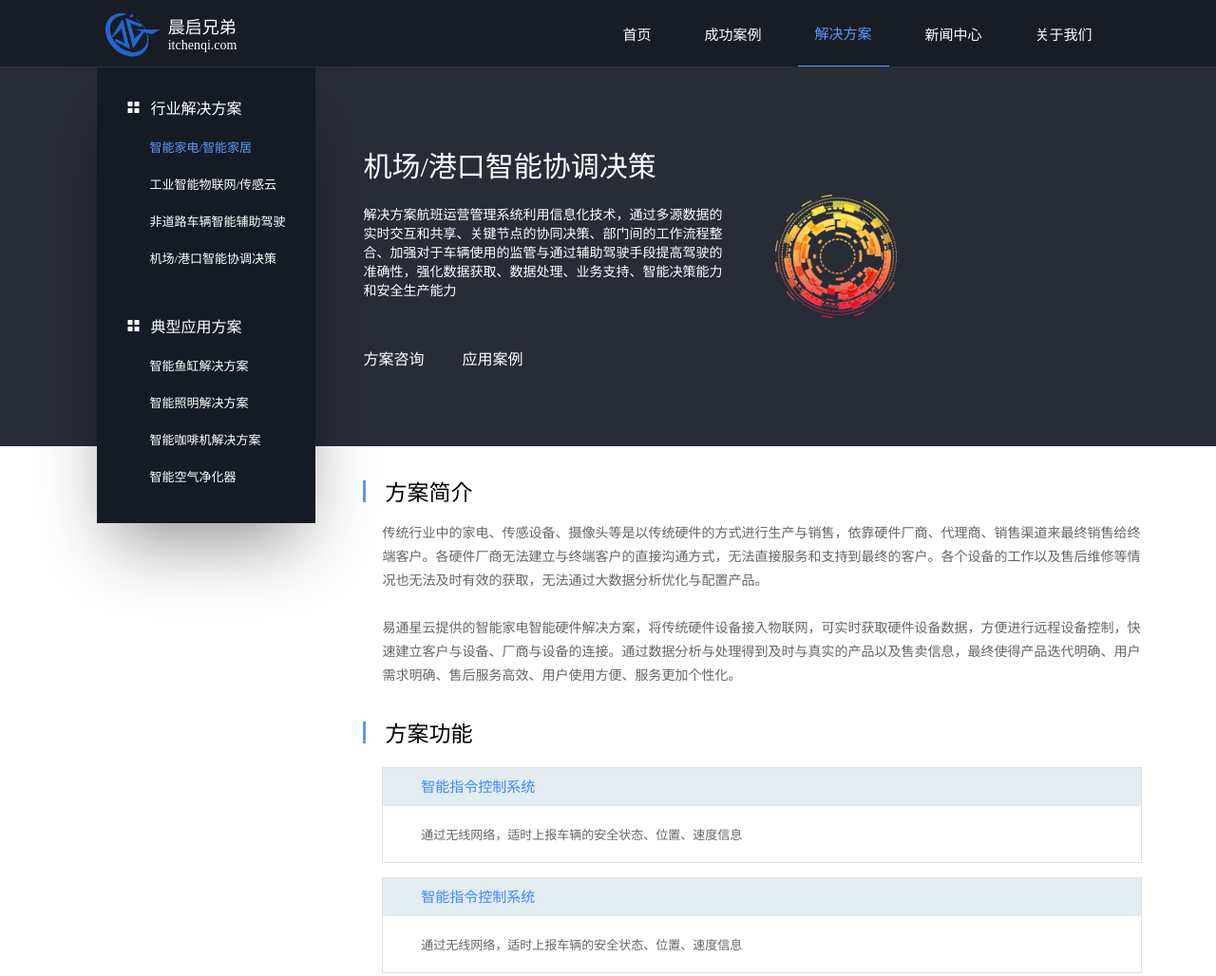
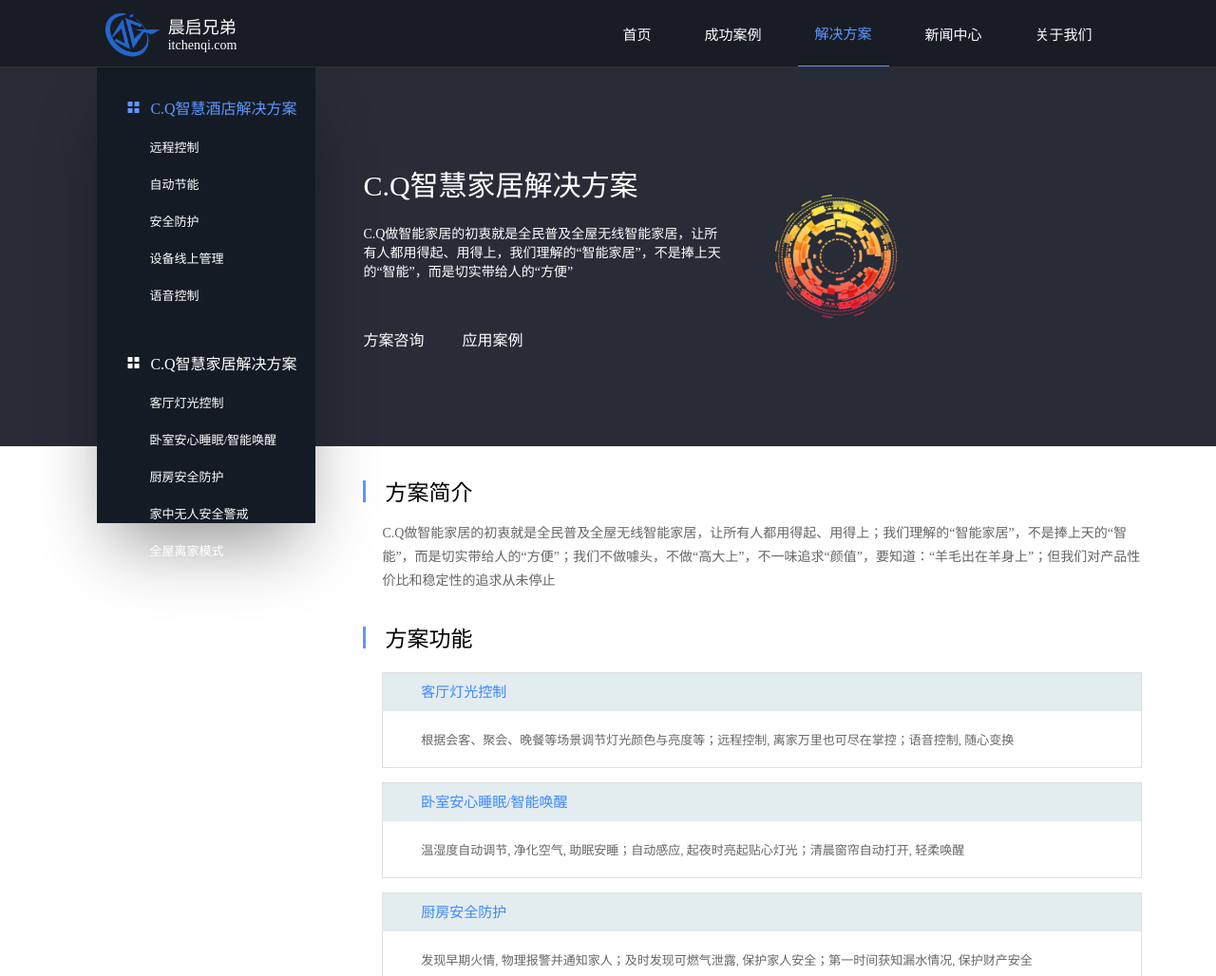
Before and after one commit to xiaoshanshan2011/front, a plain HTML site: page cqdx-front/static/html/plan/plan.html in a window 1280 px wide. Shown: the top 1028 px of the page at 95% size. Drawn offline with nearby package versions, Linux system fonts and the light colour scheme.

Commit message:
修改方案页面

```diff
--- a/cqdx-front/static/css/plan.css
+++ b/cqdx-front/static/css/plan.css
@@ -44,12 +44,17 @@
     color: #5e98ff;
 }
 
-.plan-left .line-title {
+.plan-left .line-title-off {
     display: flex;
     flex-direction: row;
     align-items: center;
     color: white;
-
+}
+.plan-left .line-title-on {
+    display: flex;
+    flex-direction: row;
+    align-items: center;
+    color: #5e98ff;
 }
 
 .line1 .top {
--- a/cqdx-front/static/html/plan/plan.html
+++ b/cqdx-front/static/html/plan/plan.html
@@ -25,23 +25,24 @@
         <div class="line1">
             <div class="plan-left">
                 <div class="left-item" v-for="(item,index1) in data">
-                    <div class="line-title">
+                    <div :class="item.isCheck || item.isClick?'line-title-on':'line-title-off'"
+                         @mouseenter="enter(index1)"
+                         @mouseleave="leave(index1)" @click="onTab(index1)">
                         <i class="el-icon-menu"></i>
                         <div style="margin-left: 10px">{{item.name}}</div>
                     </div>
                     <div class="line-child-tile"
                          :class="item.isCheck || item.isClick?'line-child-tile-on':'line-child-tile-off'"
-                         v-for="(item,index2) in item.data" @mouseenter="enter(index1,index2)"
-                         @mouseleave="leave(index1,index2)">
+                         v-for="(item,index2) in item.data">
                         {{item.name}}
                     </div>
                 </div>
             </div>
             <div class="top">
                 <div class="plan-top-content">
-                    <div class="title">机场/港口智能协调决策</div>
+                    <div class="title">{{selectData.title}}</div>
                     <div class="content">
-                        解决方案航班运营管理系统利用信息化技术，通过多源数据的实时交互和共享、关键节点的协同决策、部门间的工作流程整合、加强对于车辆使用的监管与通过辅助驾驶手段提高驾驶的准确性，强化数据获取、数据处理、业务支持、智能决策能力和安全生产能力
+                        {{selectData.content}}
                     </div>
                     <div style="margin-top: 50px;display: flex;flex-direction: row">
                         <el-button type="primary" plain>方案咨询</el-button>
@@ -64,8 +65,7 @@
                         <div class="fajj-title">方案简介</div>
                     </div>
                     <div class="fajj-content">
-                        传统行业中的家电、传感设备、摄像头等是以传统硬件的方式进行生产与销售，依靠硬件厂商、代理商、销售渠道来最终销售给终端客户。各硬件厂商无法建立与终端客户的直接沟通方式，无法直接服务和支持到最终的客户。各个设备的工作以及售后维修等情况也无法及时有效的获取，无法通过大数据分析优化与配置产品。
-                        <br/><br/>易通星云提供的智能家电智能硬件解决方案，将传统硬件设备接入物联网，可实时获取硬件设备数据，方便进行远程设备控制，快速建立客户与设备、厂商与设备的连接。通过数据分析与处理得到及时与真实的产品以及售卖信息，最终使得产品迭代明确、用户需求明确、售后服务高效、用户使用方便、服务更加个性化。
+                        {{selectData.details}}
                     </div>
                     <div class="fajj">
                         <div class="fajj-divier"></div>
@@ -73,12 +73,12 @@
                     </div>
                     <div class="fagn-content">
                         <el-row :gutter="20">
-                            <el-col span="8" v-for="(item, position) in 5">
+                            <el-col span="8" v-for="(item, position) in selectData.function">
                                 <div :id="'fagn'+position" class="item" @mouseenter="enterFagn(position)">
                                     <div style="height: 40px;background-color: #e3ecef">
-                                        <div class="title">智能指令控制系统</div>
+                                        <div class="title">{{item.title}}</div>
                                     </div>
-                                    <div class="details">通过无线网络，适时上报车辆的安全状态、位置、速度信息</div>
+                                    <div class="details">{{item.content}}</div>
                                 </div>
                             </el-col>
                         </el-row>
@@ -113,62 +113,137 @@
             activeName: 'first',
             data: [
                 {
-                    name: '行业解决方案',
+                    isCheck: false,
+                    isClick: true,
+                    name: 'C.Q智慧酒店解决方案',
                     data: [
                         {
-                            name: '智能家电/智能家居',
-                            isCheck: false,
-                            isClick: true
-                        },
-                        {
-                            name: '工业智能物联网/传感云',
+                            name: '远程控制',
                             isCheck: false,
                             isClick: false
                         },
                         {
-                            name: '非道路车辆智能辅助驾驶',
+                            name: '自动节能',
                             isCheck: false,
                             isClick: false
                         },
                         {
-                            name: '机场/港口智能协调决策',
-                            isCheck: false,
-                            isClick: false
-                        },
-                    ]
-                },
-                {
-                    name: '典型应用方案',
-                    data: [
-                        {
-                            name: '智能鱼缸解决方案',
+                            name: '安全防护',
                             isCheck: false,
                             isClick: false
                         },
                         {
-                            name: '智能照明解决方案',
+                            name: '设备线上管理',
                             isCheck: false,
                             isClick: false
                         },
                         {
-                            name: '智能咖啡机解决方案',
+                            name: '语音控制',
+                            isCheck: false,
+                            isClick: false
+                        }
+                    ]
+                },
+                {
+                    isCheck: false,
+                    isClick: false,
+                    name: 'C.Q智慧家居解决方案',
+                    data: [
+                        {
+                            name: '客厅灯光控制',
                             isCheck: false,
                             isClick: false
                         },
                         {
-                            name: '智能空气净化器',
+                            name: '卧室安心睡眠/智能唤醒',
+                            isCheck: false,
+                            isClick: false
+                        },
+                        {
+                            name: '厨房安全防护',
+                            isCheck: false,
+                            isClick: false
+                        },
+                        {
+                            name: '家中无人安全警戒',
+                            isCheck: false,
+                            isClick: false
+                        },
+                        {
+                            name: '全屋离家模式',
                             isCheck: false,
                             isClick: false
                         },
                     ]
                 }
-            ]
+            ],
+            contentData: [
+                {
+                    title: "C.Q智慧酒店解决方案",
+                    content: "实时监测客房状态、宾客需求、服务状况以及设备情况等,前台可以远程、集中管理客房设备,具有节能、高效、为客人提供人性化服务、提升酒店管理水平和酒店形象等诸多优势",
+                    details: "智慧酒店系统,从传统酒店设备无线智能化升级出发,通过免布控制线减少酒店装修成本,前台统一集中管理,降低用电消耗,以此减少酒店运营成本。对客房的门牌系统、门锁系统、中央空调系统、智能灯光系统背景音乐系统、智能窗帘系统、智能插座系统、排气扇系统等进行智能化管理与控制",
+                    function: [
+                        {
+                            title: "远程控制",
+                            content: "宾客入住前, 服务人员即可远程控制房间状态, 开启空调、空气净化器等；宾客也可使用App远程控制房内电器, 随心调节客房状态"
+                        },
+                        {
+                            title: "自动节能",
+                            content: "智能设备自动判断房内是否处于无人状态, 关闭电器, 实现自动化节能；可设定多种场景, 提升住户体验的同时实现节能环保"
+                        },
+                        {
+                            title: "安全防护",
+                            content: "智能设备自动判断房间安全状况, 多种报警方式；可设定防盗/防火/防水等多种安防场景, 为宾客与酒店/民宿提供全方位安全保障"
+                        },
+                        {
+                            title: "设备线上管理",
+                            content: "在线查看所有智能设备状态, 远程一键管理；设备问题自动报警, 在线维护简单便捷"
+                        },
+                        {
+                            title: "语音控制",
+                            content: "语音控制客房所有设备, 智能化控制带来高科技体验；打造酒店/民宿独特品牌形象"
+                        }
+                    ]
+                },
+                {
+                    title: "C.Q智慧家居解决方案",
+                    content: "C.Q做智能家居的初衷就是全民普及全屋无线智能家居，让所有人都用得起、用得上，我们理解的“智能家居”，不是捧上天的“智能”，而是切实带给人的“方便”",
+                    details: "C.Q做智能家居的初衷就是全民普及全屋无线智能家居，让所有人都用得起、用得上；" +
+                    "我们理解的“智能家居”，不是捧上天的“智能”，而是切实带给人的“方便”；" +
+                    "我们不做噱头，不做“高大上”，不一味追求“颜值”，要知道：“羊毛出在羊身上”；" +
+                    "但我们对产品性价比和稳定性的追求从未停止",
+                    function: [
+                        {
+                            title: "客厅灯光控制",
+                            content: "根据会客、聚会、晚餐等场景调节灯光颜色与亮度等；远程控制, 离家万里也可尽在掌控；语音控制, 随心变换"
+                        },
+                        {
+                            title: "卧室安心睡眠/智能唤醒",
+                            content: "温湿度自动调节, 净化空气, 助眠安睡；自动感应, 起夜时亮起贴心灯光；清晨窗帘自动打开, 轻柔唤醒"
+                        },
+                        {
+                            title: "厨房安全防护",
+                            content: "发现早期火情, 物理报警并通知家人；及时发现可燃气泄露, 保护家人安全；第一时间获知漏水情况, 保护财产安全"
+                        },
+                        {
+                            title: "家中无人时安全警戒",
+                            content: "家中无人时, 门被打开, 自动通知家人；检测到异常情况时, 自动录像/远程查看家中情况；离家时自动布防"
+                        },
+                        {
+                            title: "全屋离/到家模式",
+                            content: "离家模式, 关闭屋中灯光、特定电器并切断某些电源；到家模式, 自动开灯、启动空调等；语音控制"
+                        }
+                    ]
+                }
+            ],
+            selectData: null
+
         },
         methods: {
             handleClick(tab, event) {
                 console.log(tab, event);
             },
-            enter: function (index1, index2) {
+            /*enter: function (index1, index2) {
                 for (let i = 0; i < this.data.length; i++) {
                     for (let j = 0; j < this.data[i].data.length; j++) {
                         if (i === index1 && j === index2) {
@@ -178,11 +253,22 @@
                         }
                     }
                 }
+            },*/
+            enter: function (index1) {
+                for (let i = 0; i < this.data.length; i++) {
+                    for (let j = 0; j < this.data[i].data.length; j++) {
+                        if (i === index1) {
+                            this.data[i].isCheck = true
+                        } else {
+                            this.data[i].isCheck = false
+                        }
+                    }
+                }
             },
             leave: function () {
                 for (let i = 0; i < this.data.length; i++) {
                     for (let j = 0; j < this.data[i].data.length; j++) {
-                        this.data[i].data[j].isCheck = false
+                        this.data[i].isCheck = false
                     }
                 }
             },
@@ -206,11 +292,23 @@
                 });
 
             },
+            onTab: function (index1) {
+                for (let i = 0; i < this.data.length; i++) {
+                    this.selectData = this.contentData[index1]
+                    if (i === index1) {
+                        this.data[i].isClick = true
+                    } else {
+                        this.data[i].isClick = false
+                    }
+                }
+            }
         },
         mounted() {
             var windowHeight = window.innerHeight || document.documentElement.clientHeight || document.body.clientHeight
             windowHeight = windowHeight - 71
             $(".line1").height(windowHeight)
+
+            this.selectData = this.contentData[1]
         }
     })
 </script>
```
